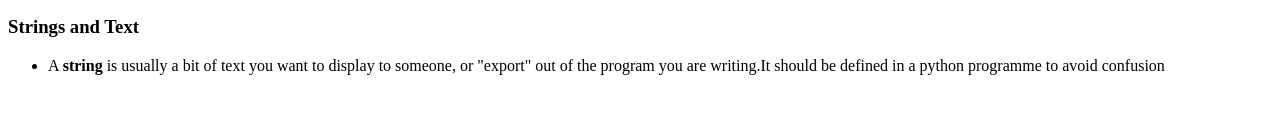
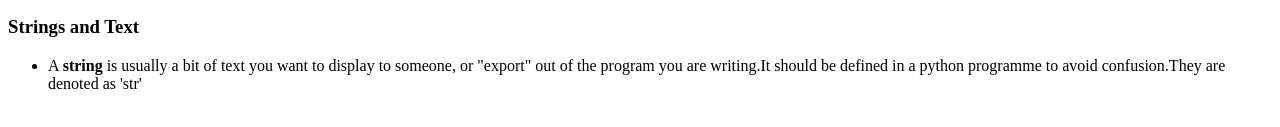
Before and after one commit to nitaryn/learn-python-the-hard-way, a plain HTML site: page index.html in a window 1280 px wide. Shown: the part 421-548 px from the top of the page. Drawn offline with Linux system fonts and the light colour scheme.

Commit message:
Dinotion of a string in python

```diff
--- a/index.html
+++ b/index.html
@@ -26,7 +26,7 @@
     </ul>
     <h3><b>Strings and Text</b></h3>
     <ul>
-    <li>A <b>string</b> is usually a bit of text you want to display to someone, or "export" out of the program you are writing.It should be defined in a python programme to avoid confusion</li>
+    <li>A <b>string</b> is usually a bit of text you want to display to someone, or "export" out of the program you are writing.It should be defined in a python programme to avoid confusion.They are denoted as 'str'</li>
     </ul>
 
 
```
